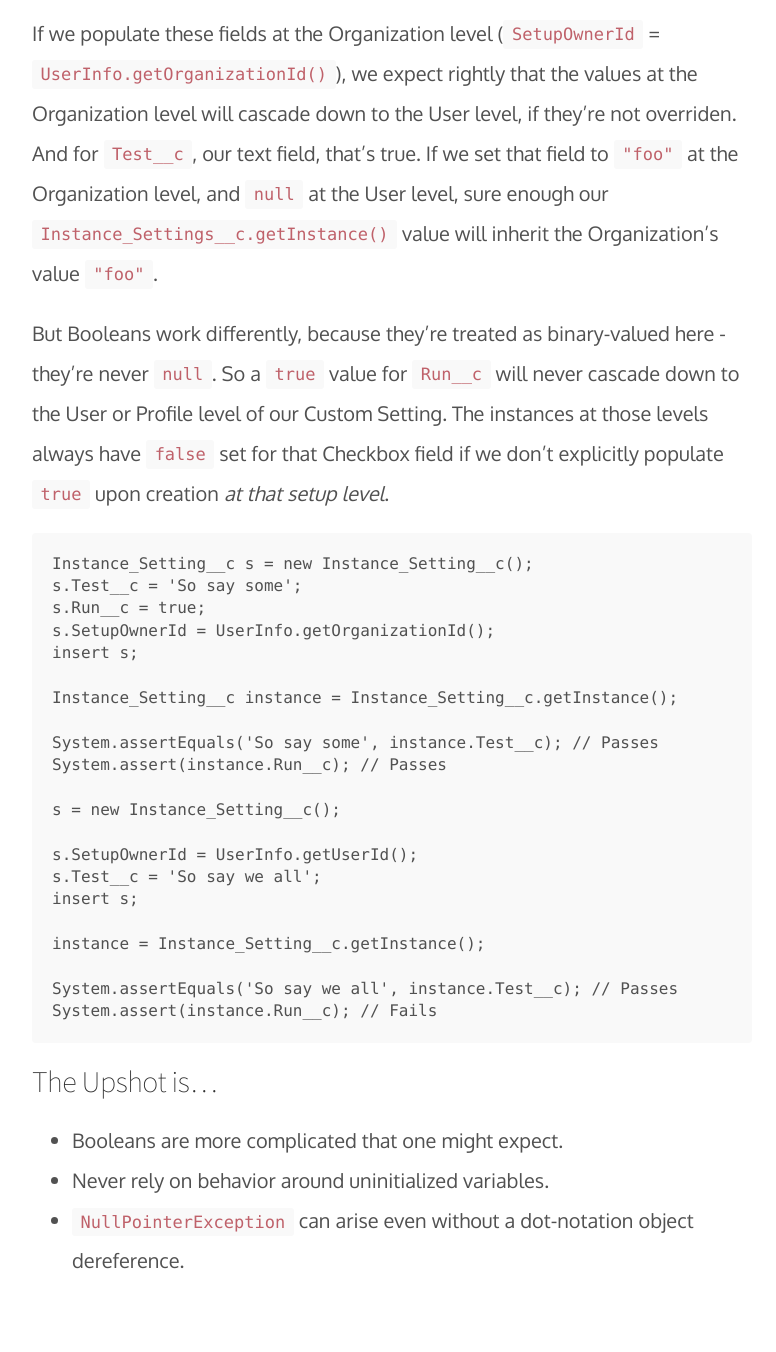
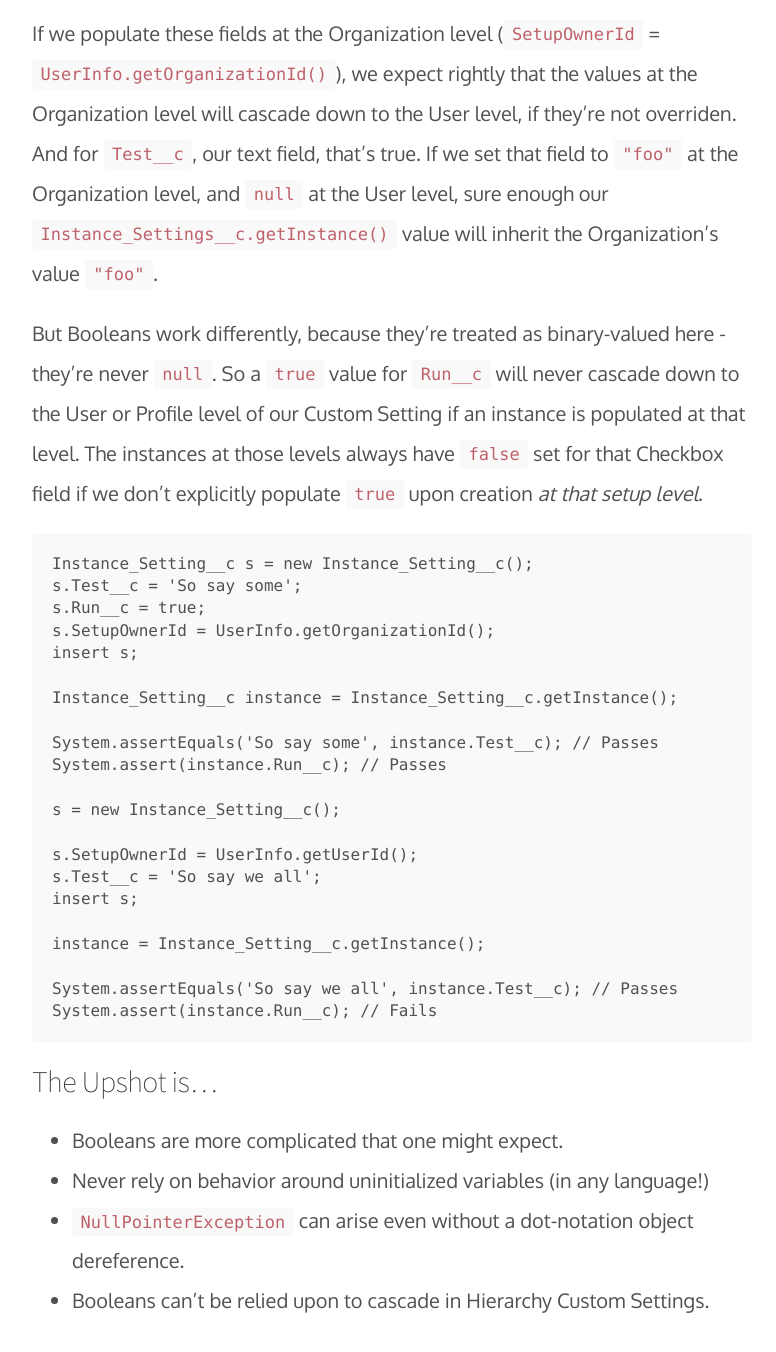
Before and after one commit to davidmreed/davidmreed.github.io, a Jekyll site: the page built from _posts/2018-05-28-curious-boolean-nature.md, in a window 1280 px wide and 1400 px high, scrolled down 4328 px. Shown: the top 1352 px of the window, without its empty margins (248-1024 px from the left). Built offline with Jekyll 4.4.1, drawn with Linux system fonts in a browser that asks for light colours; some web fonts are replaced.

Commit message:
Update 2018-05-28-curious-boolean-nature.md

```diff
--- a/_posts/2018-05-28-curious-boolean-nature.md
+++ b/_posts/2018-05-28-curious-boolean-nature.md
@@ -91,7 +91,7 @@ Suppose we have a custom setting `Instance_Settings__c`, with a single Checkbox
 
 If we populate these fields at the Organization level (`SetupOwnerId` = `UserInfo.getOrganizationId()`), we expect rightly that the values at the Organization level will cascade down to the User level, if they're not overriden. And for `Test__c`, our text field, that's true. If we set that field to `"foo"` at the Organization level, and `null` at the User level, sure enough our `Instance_Settings__c.getInstance()` value will inherit the Organization's value `"foo"`.
 
-But Booleans work differently, because they're treated as binary-valued here - they're never `null`. So a `true` value for `Run__c` will never cascade down to the User or Profile level of our Custom Setting. The instances at those levels always have `false` set for that Checkbox field if we don't explicitly populate `true` upon creation *at that setup level*.
+But Booleans work differently, because they're treated as binary-valued here - they're never `null`. So a `true` value for `Run__c` will never cascade down to the User or Profile level of our Custom Setting if an instance is populated at that level. The instances at those levels always have `false` set for that Checkbox field if we don't explicitly populate `true` upon creation *at that setup level*.
 
     Instance_Setting__c s = new Instance_Setting__c();
     s.Test__c = 'So say some';
@@ -118,5 +118,6 @@ But Booleans work differently, because they're treated as binary-valued here - t
 ## The Upshot is...
 
  - Booleans are more complicated that one might expect.
- - Never rely on behavior around uninitialized variables.
+ - Never rely on behavior around uninitialized variables (in any language!)
  - `NullPointerException` can arise even without a dot-notation object dereference.
+ - Booleans can't be relied upon to cascade in Hierarchy Custom Settings.
```
